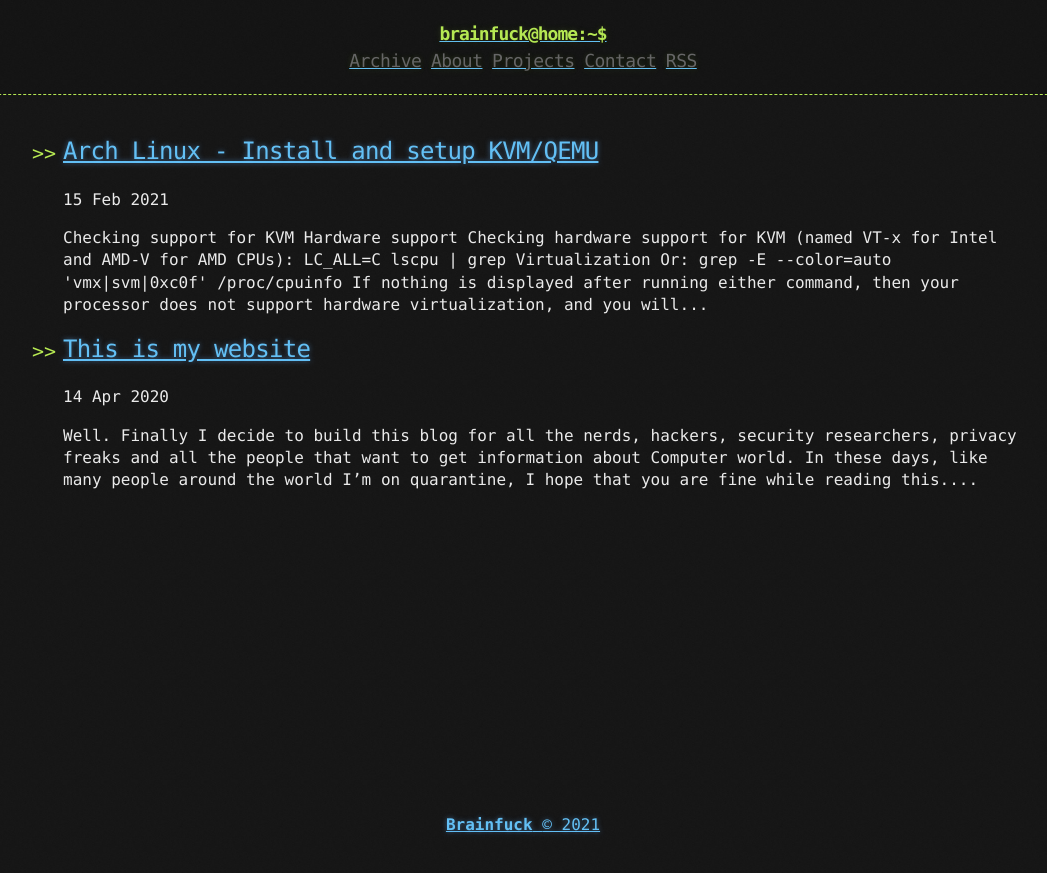
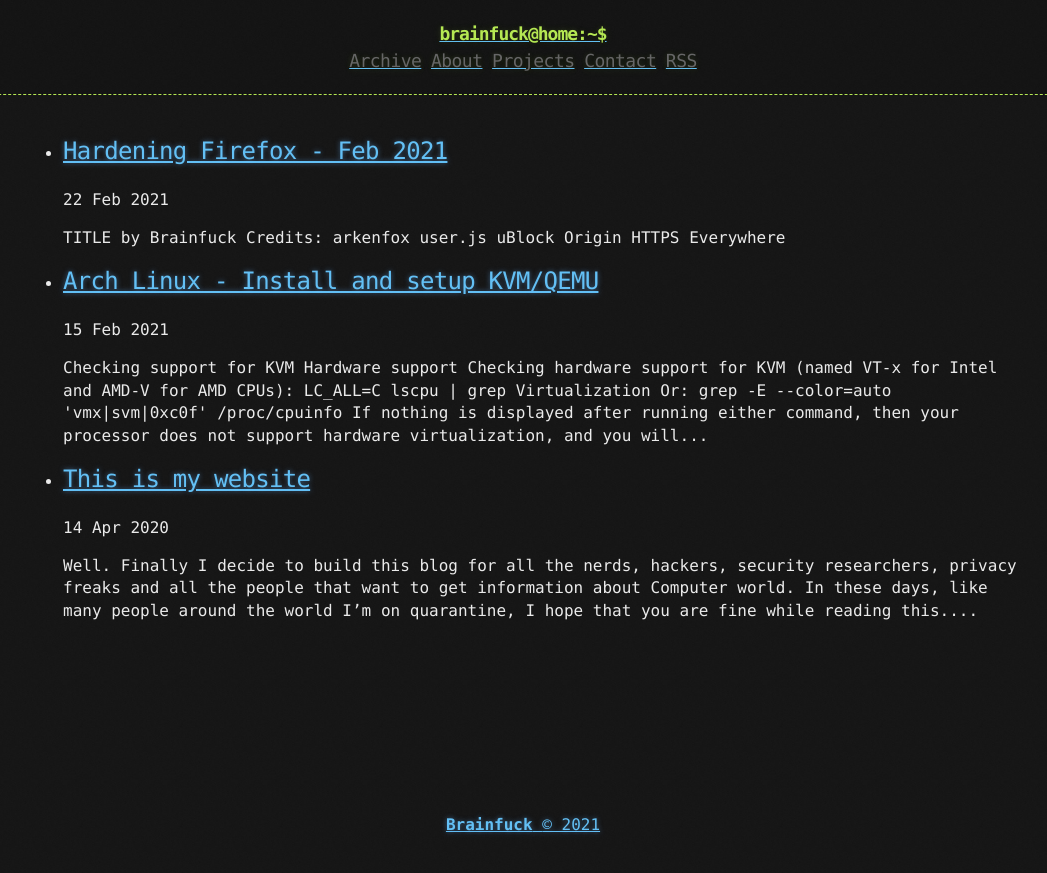
Before and after one commit to brainfucksec/brainfucksec.github.io, a Jekyll site: the page built from blog/index.html, in a window 1280 px wide. Shown: the top 873 px of the page, without its empty margins (117-1164 px from the left). Built offline with Jekyll 4.4.1, drawn with Linux system fonts in a browser that asks for light colours; the list of posts is cut into pages by our own code.

Commit message:
New post, little changes on css

```diff
--- /dev/null
+++ b/_posts/2021-02-22-hardening-firefox-2021.md
@@ -0,0 +1,25 @@
+---
+layout: post
+title: "Hardening Firefox - Feb 2021"
+date: 2021-02-22
+---
+
+<br>
+
+### TITLE
+
+
+
+
+
+---
+
+by Brainfuck
+
+Credits:
+
+[arkenfox user.js](https://github.com/arkenfox/user.js)
+
+[uBlock Origin](https://ublockorigin.com/)
+
+[HTTPS Everywhere](https://www.eff.org/https-everywhere)
--- a/_sass/base.scss
+++ b/_sass/base.scss
@@ -137,9 +137,12 @@
   font-weight: bold;
 }
 
+
 ul li {
-  list-style-image:url('../assets/img/bullet.png');
+  //list-style-image:url('../assets/img/bullet.png');
+  list-style-type: disc;
 }
+
 
 blockquote {
   color: $blockquote-color;
```
